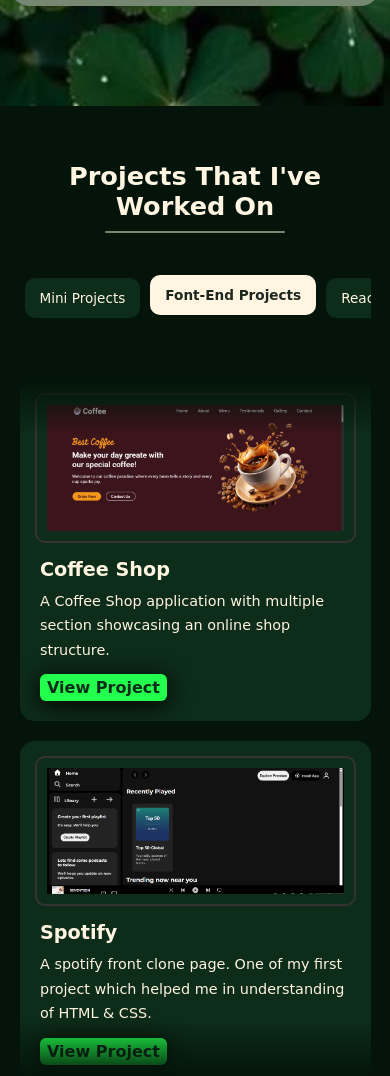
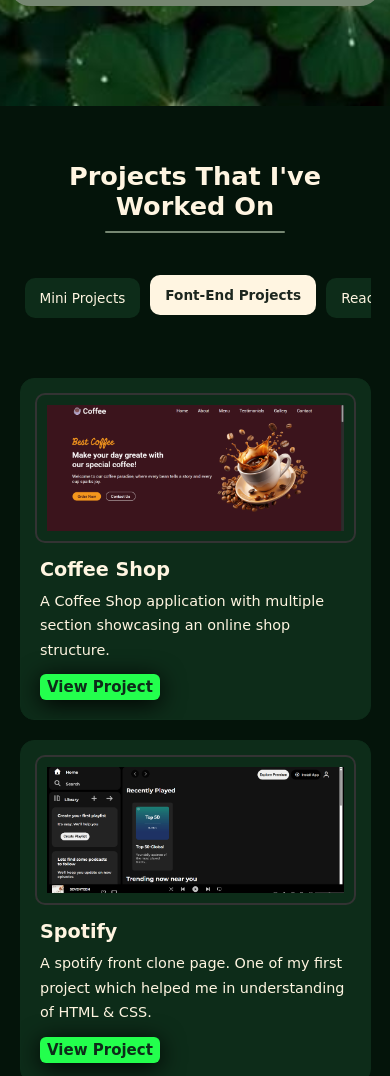
Before and after one commit to kanwaltariq0327-del/Portfolio, a plain HTML site: page index.html in a window 390 px wide. Shown: the part 2141-3217 px from the top of the page. Drawn offline with Linux system fonts and the light colour scheme; files whose address does not match are found by name; a web font is replaced by a local one.

Commit message:
changes in carousel css

```diff
--- a/main.js
+++ b/main.js
@@ -159,7 +159,7 @@ const projects = {
     {
       title: "Shopping Cart",
       description:
-        "An Online Shopping Cart using react as front-end connecting node.js as a back-end server. A website made functional using react-router-dom, react-redux-toolkit, state management, slices, store & async thunks.",
+        "A Shopping Cart using node.js & react with react-router-dom, react-redux-toolkit, state management, slices, store & async thunks.",
       image:
         "Assets/react+back.png",
       link: "https://shopping-cart-dusky-seven-60.vercel.app/",
@@ -236,7 +236,7 @@ const projects = {
     {
       title: "Shopping Cart",
       description:
-        "An Online Shopping Cart using react as front-end connecting node.js as a back-end server. A website made functional using react-router-dom, react-redux-toolkit, state management, slices, store & async thunks.",
+        "A Shopping Cart using node.js & react with react-router-dom, react-redux-toolkit, state management, slices, store & async thunks.",
       image:
         "Assets/react+back.png",
       link: "https://shopping-cart-dusky-seven-60.vercel.app/",
@@ -355,6 +355,8 @@ carousels.forEach((carousel) => {
 
   cardStep = firstCard.offsetHeight + gap;
 
+  isAnimating = false;
+
   updatePosition(false);
 
 }
@@ -365,7 +367,7 @@ carousels.forEach((carousel) => {
   function updatePosition(animate = true) {
 
     track.style.transition = animate
-      ? "transform 0.6s ease-in-out"
+      ? "transform 0.3s ease-in-out"
       : "none";
 
     track.style.transform =
@@ -386,6 +388,12 @@ carousels.forEach((carousel) => {
 
   updatePosition(true);
 
+  setTimeout(() => {
+
+    isAnimating = false;
+
+  }, 250);
+
 }
 
 
@@ -395,7 +403,6 @@ carousels.forEach((carousel) => {
 
   if (event.propertyName !== "transform") return;
 
-    // Reached the clone of the last card
   if (currentIndex === 0) {
 
     currentIndex = totalCards;
@@ -404,7 +411,6 @@ carousels.forEach((carousel) => {
 
   }
 
-    // Reached the clone of the first card
   else if (currentIndex === totalCards + 1) {
 
     currentIndex = 1;
--- a/style.css
+++ b/style.css
@@ -693,28 +693,12 @@ main h2::after {
   width: 100%;
   overflow: hidden;
   position: relative;
-
-  /* Fade effect at top and bottom */
-  mask-image: linear-gradient(
-    to bottom,
-    transparent,
-    black 8%,
-    black 92%,
-    transparent
-  );
-
-  -webkit-mask-image: linear-gradient(
-    to bottom,
-    transparent,
-    black 8%,
-    black 92%,
-    transparent
-  );
 }
 
 /* Carousel track */
 
 .project-track {
+  max-width: 650px;
   display: flex;
   flex-direction: column;
   gap: 20px;
@@ -733,7 +717,7 @@ main h2::after {
 ========================================= */
 
 .project-card {
-  min-height: 350px;
+  min-height: 280px;
   flex-shrink: 0;
 
   background: var(--dark-shadow);
@@ -757,7 +741,7 @@ main h2::after {
 
 .project-card img {
   width: 40%;
-  height: 280px;
+  height: 230px;
 
   object-fit: cover;
 
@@ -838,7 +822,6 @@ main h2::after {
   transition:
     opacity 0.3s ease,
     visibility 0.3s ease,
-    background 0.3s ease,
     color 0.3s ease;
 }
 
@@ -1105,6 +1088,10 @@ main h2::after {
     padding: 5px 5px 15px;
   }
 
+  .project-panel {
+    padding-left: 100px;
+  }
+
   .nav-item {
     flex-shrink: 0;
     white-space: nowrap;
@@ -1174,6 +1161,14 @@ main h2::after {
   .about img {
     width: 260px;
     height: 350px;
+  }
+
+  .project-panel {
+    padding-left: 0;
+  }
+
+  .projects-section {
+    font-size: 15px;
   }
 
   .contact-section {
@@ -1250,10 +1245,15 @@ main h2::after {
     height: 700px;
   }
 
+  .project-track {
+    align-items: center;
+  }
+
   .project-card {
+    max-width: 380px;
     min-height: 330px;
     flex-direction: column;
-    align-items: stretch;
+    align-items: center;
     gap: 10px;
     padding: 14px;
   }
@@ -1294,7 +1294,6 @@ main h2::after {
     margin-top: -35px;
   }
 
-
   .contact-section {
     height: unset;
     mask-image: linear-gradient(
@@ -1316,16 +1315,17 @@ main h2::after {
     margin: 10px auto 0;
   }
 
-  .info-details, .social-links {
+  .info-details,
+  .social-links {
     padding: 38px 12px;
     font-size: 15px;
   }
 
-  .info-details i, .social-links i {
+  .info-details i,
+  .social-links i {
     margin-right: 0;
     font-size: 25px;
   }
-
 }
 
 @media (max-width: 380px) {
```
Also changed, not shown: index.html (+2 -0 lines). Lines whose indentation alone changed are shown as unchanged.
